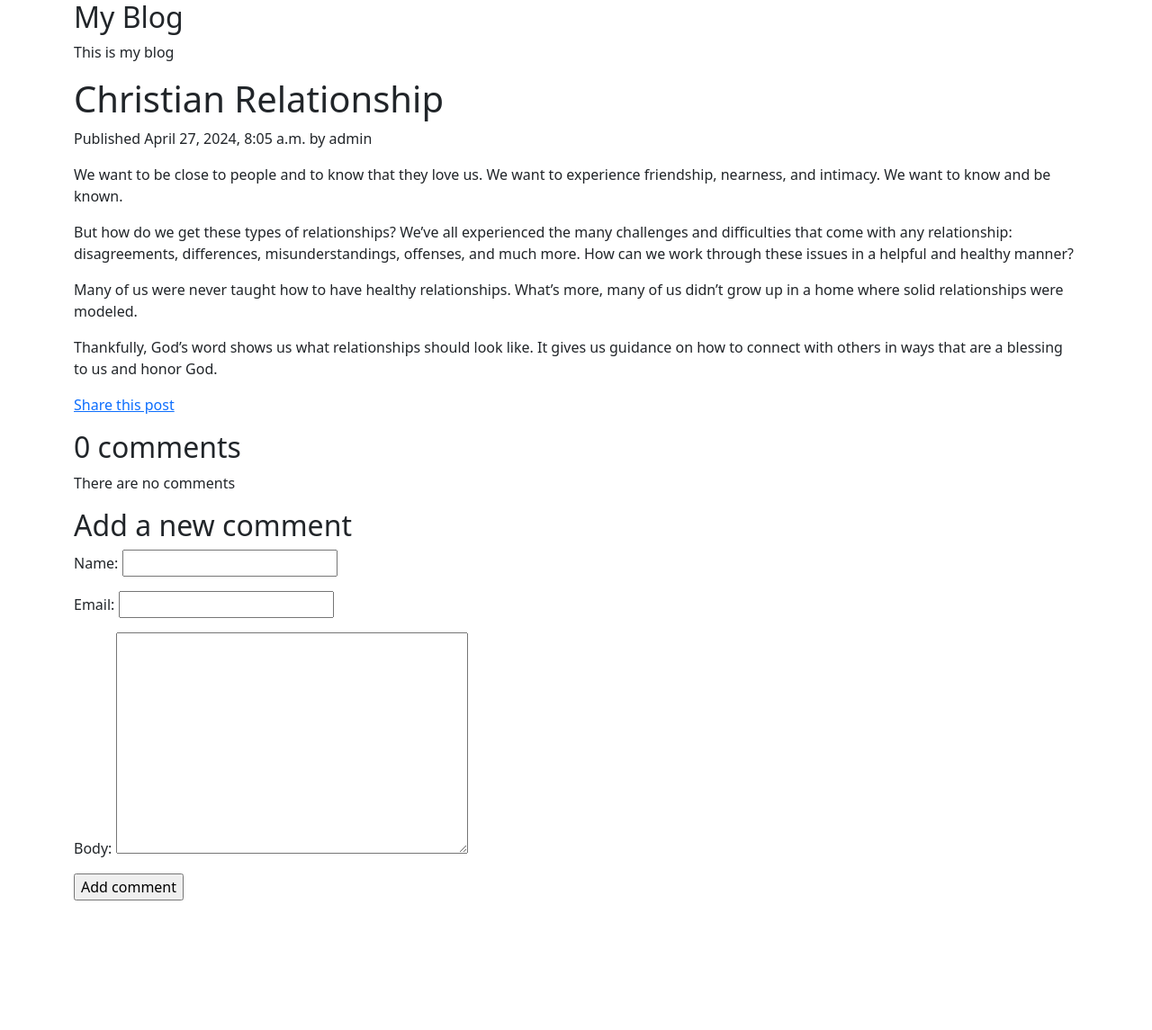
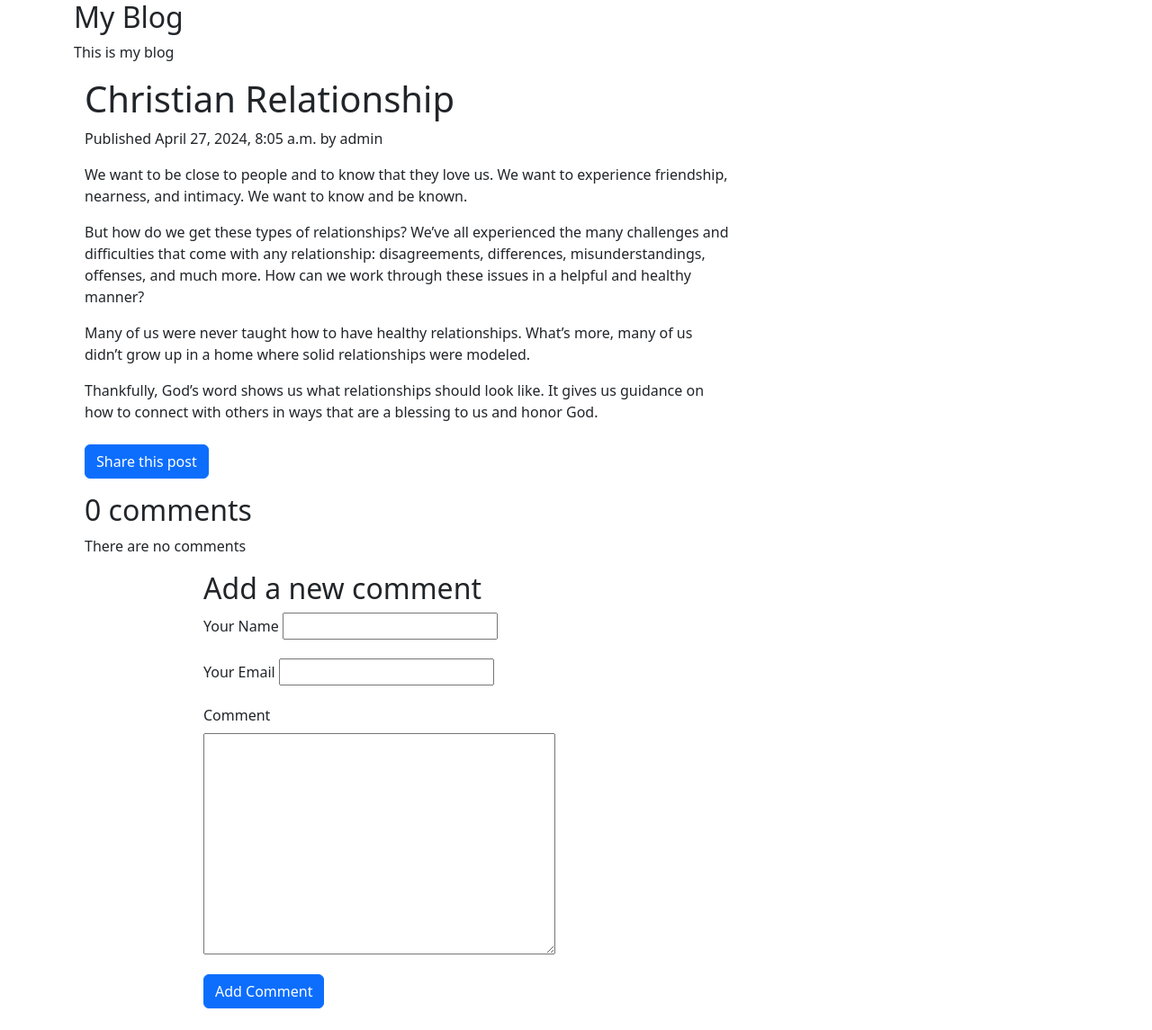
Before and after one commit to OfomiMatthew/forum-site, a Django app: a page that uses forumsite/templates/forumsite/post/detail.html in a window 1280 px wide. Shown: the whole page at 90% size. Before the commit the page ends 1001 px from the top, so only its background shows below. Run offline with Django 5.2, Linux system fonts and the light colour scheme; data comes from the database, SQL or seed files in the repository; both versions use the stored data as it was after the commit; parts of the project's set-up code (start-up, migrations or seed data) failed here and were passed over.

```diff
--- a/forumsite/models.py
+++ b/forumsite/models.py
@@ -33,6 +33,7 @@ class Post(models.Model):
   status = models.CharField(max_length=2,choices = Status.choices,default = Status.DRAFT)
   objects = models.Manager() #default manager
   published = PublishedManager()  #custom manager
+  tags = TaggableManager()
 
   class Meta:
     ordering = ['-publish']
--- a/forumsite/templates/forumsite/post/detail.html
+++ b/forumsite/templates/forumsite/post/detail.html
@@ -1,4 +1,6 @@
 {% extends 'forumsite/base.html' %}
+
+{% comment %} {% extends 'forumsite/base.html' %}
 
 {% block title %} {{post.title}} {% endblock %}
 
@@ -25,4 +27,38 @@
 {% endfor %}
 {% include "forumsite/post/includes/comment_form.html" %}
 
+{% endblock %} {% endcomment %}
+
+
+
+{% block title %} {{ post.title }} {% endblock title %}
+
+{% block content %}
+<div class="container">
+  <div class="row">
+    <div class="col-md-8">
+      <h1>{{ post.title }}</h1>
+      <p class="date">Published {{ post.publish }} by {{ post.author }}</p>
+      <div class="mb-4">
+        {{ post.body | linebreaks }}
+      </div>
+      <p>
+        <a href="{% url 'forum:post_share' post.id %}" class="btn btn-primary">Share this post</a>
+      </p>
+
+      <h2>{{ comments.count }} comment{{ comments.count|pluralize }}</h2>
+      {% for comment in comments %}
+      <div class="card mb-3">
+        <div class="card-body">
+          <h5 class="card-title">Comment {{ forloop.counter }} by {{ comment.name }} {{ comment.created }}</h5>
+          <p class="card-text">{{ comment.body | linebreaks }}</p>
+        </div>
+      </div>
+      {% empty %}
+      <p>There are no comments</p>
+      {% endfor %}
+      {% include "forumsite/post/includes/comment_form.html" %}
+    </div>
+  </div>
+</div>
 {% endblock %}
--- a/forumsite/templates/forumsite/post/includes/comment_form.html
+++ b/forumsite/templates/forumsite/post/includes/comment_form.html
@@ -1,7 +1,31 @@
-<h2>Add a new comment</h2>
+{% comment %} <h2>Add a new comment</h2>
 <form action="{% url 'forum:post_comment' post.id %}" method='post'>
 {{form.as_p}}
 {% csrf_token %}
 <p><input type="submit" value="Add comment"></p>
 
-</form>
+</form> {% endcomment %}
+
+<div class="container">
+    <div class="row">
+      <div class="col-md-8 offset-md-2">
+        <h2>Add a new comment</h2>
+        <form action="{% url 'forum:post_comment' post.id %}" method="post" class="mb-4">
+          {% csrf_token %}
+          <div class="mb-3">
+            <label for="id_name" class="form-label">Your Name</label>
+            {{ form.name }}
+          </div>
+          <div class="mb-3">
+            <label for="id_email" class="form-label">Your Email</label>
+            {{ form.email }}
+          </div>
+          <div class="mb-3">
+            <label for="id_body" class="form-label">Comment</label>
+            {{ form.body }}
+          </div>
+          <button type="submit" class="btn btn-primary">Add Comment</button>
+        </form>
+      </div>
+    </div>
+  </div>
--- a/forumsite/urls.py
+++ b/forumsite/urls.py
@@ -4,7 +4,8 @@ from forumsite import views #from . import views
 
 app_name = 'forumsite'
 urlpatterns = [
-  path('',views.post_list,name='post_list'),
+      path('',views.post_list,name='post_list'),
+  path('tag/<slug:tag_slug>/',views.post_list,name='post_list_by_tag'),
   # path('',views.PostListView.as_view(),name='post_list'),
   path('<int:year>/<int:month>/<int:day>/<slug:post>/',views.post_detail, name='post_detail'),
   path('<int:post_id>/share',views.post_share,name='post_share'),
--- a/forumsite/views.py
+++ b/forumsite/views.py
@@ -6,11 +6,16 @@ from django.core.paginator import Paginator, EmptyPage,PageNotAnInteger
 from .forms import EmailPostForm,CommentForm
 from django.core.mail import send_mail
 from django.views.decorators.http import require_POST
+from taggit.models import Tag
 # Create your views here.
 
 
-def post_list(request):
+def post_list(request, tag_slug=None):
   post_list = Post.published.all()
+  tag = None
+  if tag_slug:
+    tag = get_object_or_404(Tag,slug=tag_slug)
+    post_list = post_list.filter(tags__in=[tag])
   paginator = Paginator(post_list,6) #3 posts per page
   page_number = request.GET.get('page',1)
   try:
@@ -19,7 +24,7 @@ def post_list(request):
     posts = paginator.page(1) #deliver first page is page is not an integer
   except EmptyPage:
     posts = paginator.page(paginator.num_pages) #always return last page if not page number is found
-  return render(request,'forumsite/post/list.html',{'posts':posts})
+  return render(request,'forumsite/post/list.html',{'posts':posts,'tag':tag})
 
 
 # class based view
```
Also changed, not shown: forumsite/templates/forumsite/post/comment.html (+25 -0 lines), forumsite/templates/forumsite/post/list.html (+21 -0 lines), db.sqlite3, forumsite/migrations/0002_post_tags.py (added).
